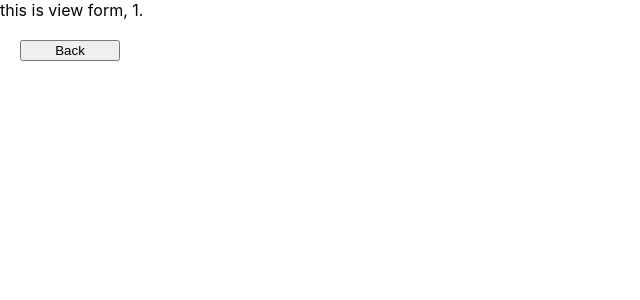
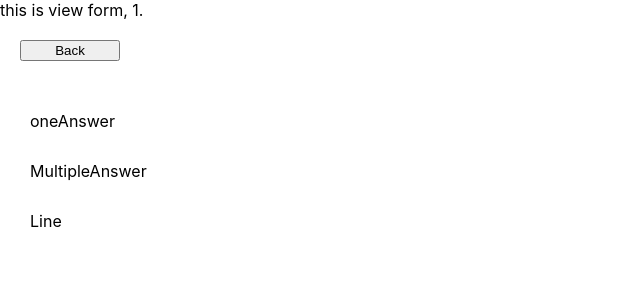
Before and after one commit to patryk-siewiera/iterators, a React (Create React App) app: page /view/1 in a window 1280 px wide. Shown: the top 300 px of the page, without its empty margins (0-640 px from the left). Built offline with nearby package versions, Linux system fonts and the light colour scheme; no server answers.

Commit message:
feat: answer question types

```diff
--- a/src/App.js
+++ b/src/App.js
@@ -1,6 +1,6 @@
+import React, { useEffect, useState } from "react";
+import api from "./api";
 import "./App.css";
-import React, { useState, useEffect } from "react";
-import api from "./api";
 
 function newForm(name, description) {
 	const form = {
--- a/src/api.js
+++ b/src/api.js
@@ -54,7 +54,7 @@ const allFormQuestionsByFormId = (formId) => {
 
 let questionInForms = {
 	0: [0, 1, 2],
-	1: [3, 4],
+	1: [2, 3, 4],
 };
 
 const api = {
--- a/src/index.js
+++ b/src/index.js
@@ -1,17 +1,13 @@
-import React, { useState } from "react";
+import React from "react";
 import ReactDOM from "react-dom";
-import "./index.css";
+import {
+    BrowserRouter as Router, Route, Switch, useHistory,
+    useParams
+} from "react-router-dom";
 import App from "./App";
 import EditForm from "./editForm";
+import "./index.css";
 import ViewForm from "./viewForm";
-import {
-	BrowserRouter as Router,
-	Switch,
-	Route,
-	Link,
-	useHistory,
-	useParams,
-} from "react-router-dom";
 
 ReactDOM.render(<MyApp />, document.getElementById("root"));
 
--- a/src/viewForm.js
+++ b/src/viewForm.js
@@ -1,7 +1,6 @@
-import React from "react";
-import { useParams, useHistory } from "react-router-dom";
+import React, { useEffect, useState } from "react";
+import { useHistory, useParams } from "react-router-dom";
 import api from "./api";
-import { useState, useEffect } from "react";
 import "./viewForm.css";
 
 export default function ViewForm(props) {
@@ -40,6 +39,12 @@ export default function ViewForm(props) {
 							<ShortAnswer question={q} />
 						)}
 						{q.type === "longAnswer" && <LongAnswer question={q} />}
+						{q.type === "oneAnswer" && <OneAnswer question={q} />}
+						{q.type === "multipleAnswer" && (
+							<MultipleAnswer question={q} />
+						)}
+						{q.type === "line" && <Line question={q} />}
+
 						{/* {{ shortAnswer: <ShortAnswer /> }[q.type]} */}
 						{/* {getRenderer(q)} */}
 					</div>
@@ -98,3 +103,17 @@ function LongAnswer({ question, ...props }) {
 		</ShortAnswer>
 	);
 }
+
+function OneAnswer({ question }) {
+	const [value, setValue] = useState("");
+	return <div>oneAnswer</div>;
+}
+
+function MultipleAnswer() {
+	const [value, setValue] = useState("");
+	return <div>MultipleAnswer</div>;
+}
+function Line() {
+	const [value, setValue] = useState("");
+	return <div>Line</div>;
+}
```
